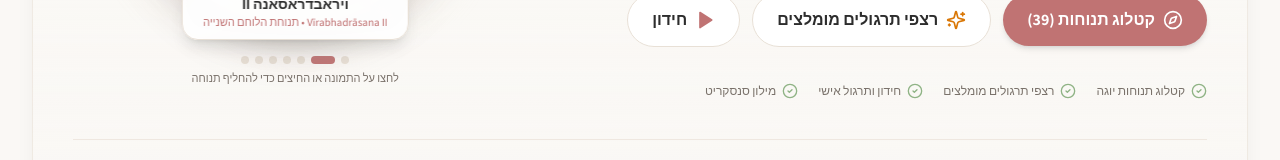
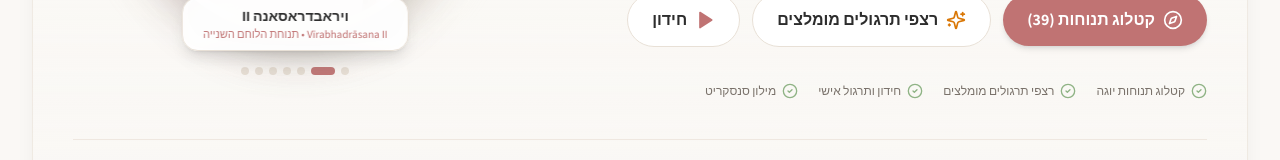
Before and after one commit to bronhaim/iyengar-sanskrit-tutor, a React (Vite) app: page / in a window 1280 px wide. Shown: the part 467-627 px from the top of the page. Built offline with nearby package versions, Linux system fonts and the light colour scheme; no server answers.

Commit message:
Remove click/arrow prompt text under carousel image

```diff
--- a/src/components/StartScreen.jsx
+++ b/src/components/StartScreen.jsx
@@ -284,9 +284,6 @@ export const StartScreen = ({ onStartQuiz, onOpenRoots, onOpenCatalog, onOpenSeq
                 />
               ))}
             </div>
-            <div className="text-[11px] text-charcoal-muted mt-1.5 font-light">
-              לחצו על התמונה או החיצים כדי להחליף תנוחה
-            </div>
 
           </div>
 
```
